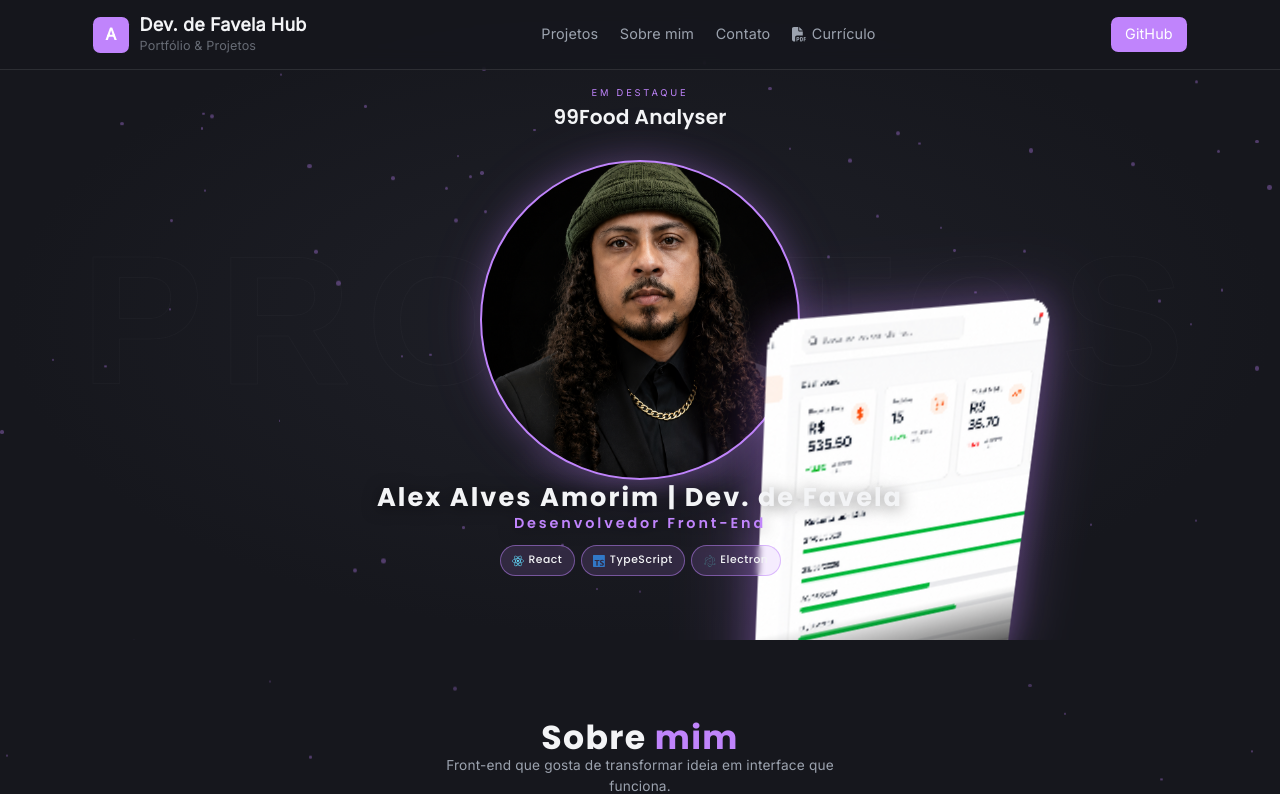
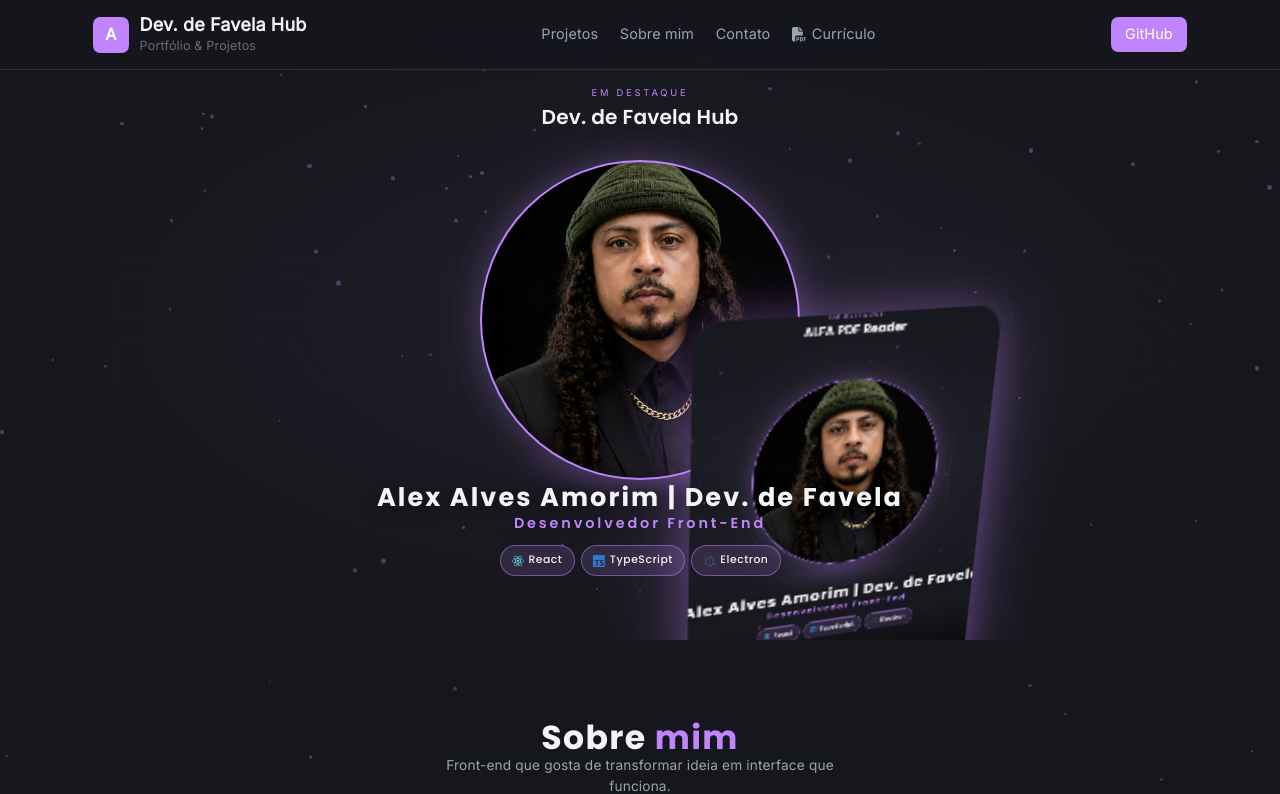
Before and after one commit to AlexAlvesAmorim/EuAlexDev-Hub-Project, a React (Vite) app: page / in a window 1280 px wide. Shown: the top 794 px of the page. Built offline with nearby package versions, Linux system fonts and the light colour scheme; a web font is replaced by a local one.

Commit message:
adicionando o Dev. de Favela Hub ao carrossel de projetos.

```diff
--- a/src/data/project.ts
+++ b/src/data/project.ts
@@ -48,4 +48,20 @@ export const projects: Project[] = [
         technologies: ['React', 'TypeScript', 'Vite', 'Tailwind', 'React Router'],
         github: 'https://github.com/AlexAlvesAmorim',
     },
+    {
+        id: 'dev-hub',
+        title: 'Dev. de Favela Hub',
+        description: 'Este portfólio-hub: carrossel 3D, detalhes de cada projeto e uma vitrine dos projetos.',
+        story: 'Este site é o próprio projeto em destaque. Nasceu como um hub pra reunir tudo que vou construindo no caminho — com a ideia de ir lapidando cada peça conforme vou aprendendo mais. A interface gira em torno de um carrossel 3D que leva o card certo pra frente no momento certo, e cada projeto abre num modal com a história por trás dele. Feito com o capricho de "produto, não exercício".',
+        highlights: [
+            'Carrossel 3D com rotação suave e sincronizada com a legenda "Em destaque"',
+            'Modal de detalhes com a história e destaques de cada projeto',
+            'Design responsivo, partículas animadas e vidro fosco',
+            'Acessibilidade: respeita prefers-reduced-motion, navega por teclado e menu fecha no Escape',
+            'CSS modular em parciais com tokens de design',
+        ],
+        image: '/projects/EuDevProjectHubCard.png',
+        technologies: ['React', 'TypeScript', 'Vite', 'Tailwind'],
+        github: 'https://github.com/AlexAlvesAmorim/EuDevAlex-Hub-Project',
+    },
 ]
```
Also changed, not shown: public/projects/EuDevProjectHubCard.png (added).
